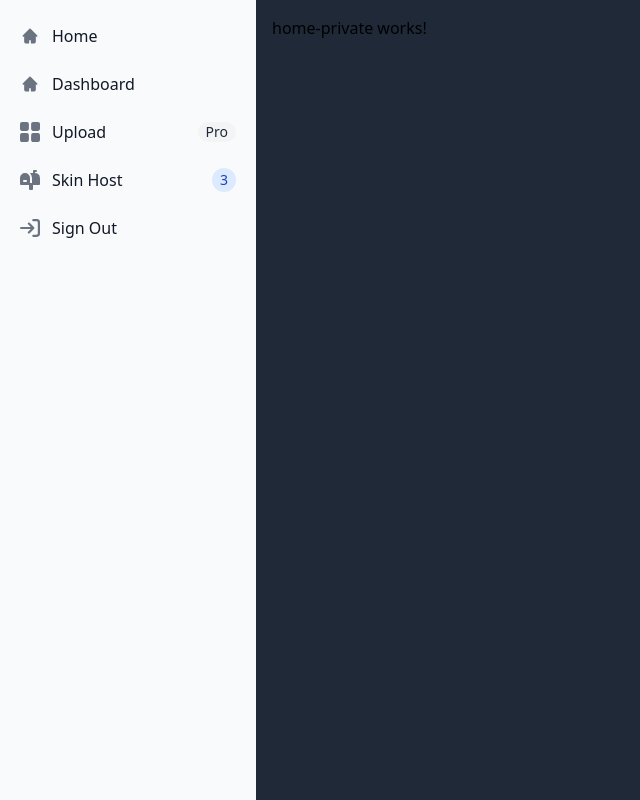
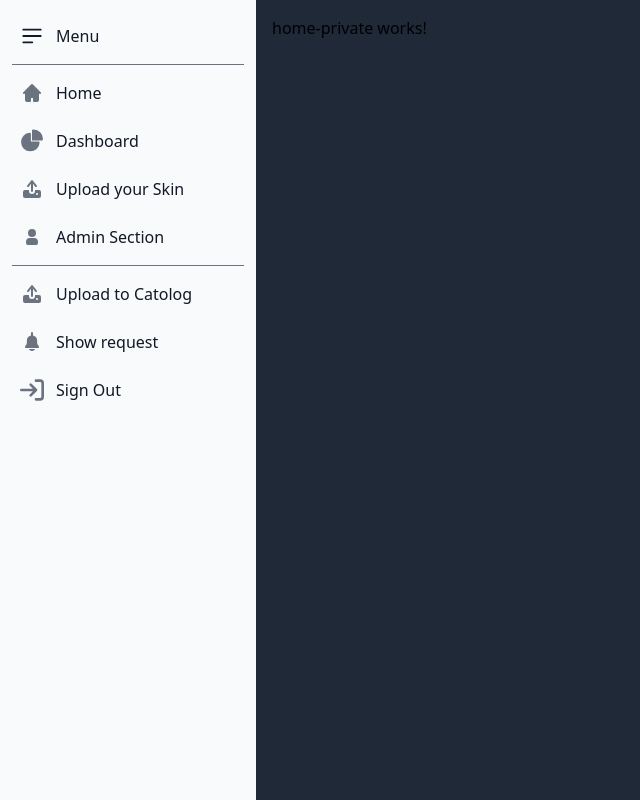
Before and after one commit to xSpartan155x/SpartanSkinHDAPI, an Angular app: page /dashboard in a window 1280 px wide. Shown: the whole page, without its empty margins (0-640 px from the left). Built offline with nearby package versions, Linux system fonts and the light colour scheme.

Commit message:
fixed sidebar

```diff
--- a/src/libs/dashboard/dashboard.component.html
+++ b/src/libs/dashboard/dashboard.component.html
@@ -2,16 +2,23 @@
 <button data-drawer-target="default-sidebar" data-drawer-toggle="default-sidebar" aria-controls="default-sidebar" type="button" class="inline-flex items-center p-2 mt-2 ms-3 text-sm text-gray-500 rounded-lg sm:hidden hover:bg-gray-100 focus:outline-none focus:ring-2 focus:ring-gray-200 dark:text-gray-400 dark:hover:bg-gray-700 dark:focus:ring-gray-600">
    <span class="sr-only">Open sidebar</span>
    <svg class="w-6 h-6" aria-hidden="true" fill="currentColor" viewBox="0 0 20 20" xmlns="http://www.w3.org/2000/svg">
-   <path clip-rule="evenodd" fill-rule="evenodd" d="M2 4.75A.75.75 0 012.75 4h14.5a.75.75 0 010 1.5H2.75A.75.75 0 012 4.75zm0 10.5a.75.75 0 01.75-.75h7.5a.75.75 0 010 1.5h-7.5a.75.75 0 01-.75-.75zM2 10a.75.75 0 01.75-.75h14.5a.75.75 0 010 1.5H2.75A.75.75 0 012 10z"></path>
+      <path clip-rule="evenodd" fill-rule="evenodd" d="M2 4.75A.75.75 0 012.75 4h14.5a.75.75 0 010 1.5H2.75A.75.75 0 012 4.75zm0 10.5a.75.75 0 01.75-.75h7.5a.75.75 0 010 1.5h-7.5a.75.75 0 01-.75-.75zM2 10a.75.75 0 01.75-.75h14.5a.75.75 0 010 1.5H2.75A.75.75 0 012 10z"></path>
    </svg>
 </button>
 
 <aside id="default-sidebar" class="fixed top-0 left-0 z-40 w-64 h-screen transition-transform -translate-x-full sm:translate-x-0" aria-label="Sidebar">
    <div class="h-full px-3 py-4 overflow-y-auto bg-gray-50 dark:bg-gray-800">
       <ul class="space-y-2 font-medium">
+         <div routerLink="/dashboard/skin-host" class="flex items-center p-2 text-gray-900 rounded-lg dark:text-white group">
+            <svg class="shrink-0 w-6 h-6" aria-hidden="true" fill="currentColor" viewBox="0 0 20 20" xmlns="http://www.w3.org/2000/svg">
+               <path clip-rule="evenodd" fill-rule="evenodd" d="M2 4.75A.75.75 0 012.75 4h14.5a.75.75 0 010 1.5H2.75A.75.75 0 012 4.75zm0 10.5a.75.75 0 01.75-.75h7.5a.75.75 0 010 1.5h-7.5a.75.75 0 01-.75-.75zM2 10a.75.75 0 01.75-.75h14.5a.75.75 0 010 1.5H2.75A.75.75 0 012 10z"></path>
+            </svg>
+            <span class="flex-1 ms-3 whitespace-nowrap">Menu</span>
+         </div>
+         <hr class="text-gray-500">
          <li>
             <a routerLink="/" class="flex items-center p-2 text-gray-900 rounded-lg dark:text-white hover:bg-gray-100 dark:hover:bg-gray-700 group">
-               <svg class="shrink-0 w-5 h-5 text-gray-500 transition duration-75 dark:text-gray-400 group-hover:text-gray-900 dark:group-hover:text-white" aria-hidden="true" xmlns="http://www.w3.org/2000/svg" width="24" height="24" fill="currentColor" viewBox="0 0 24 24">
+               <svg class="shrink-0 w-6 h-6 text-gray-500 transition duration-75 dark:text-gray-400 group-hover:text-gray-900 dark:group-hover:text-white" aria-hidden="true" xmlns="http://www.w3.org/2000/svg" width="24" height="24" fill="currentColor" viewBox="0 0 24 24">
                   <path fill-rule="evenodd" d="M11.293 3.293a1 1 0 0 1 1.414 0l6 6 2 2a1 1 0 0 1-1.414 1.414L19 12.414V19a2 2 0 0 1-2 2h-3a1 1 0 0 1-1-1v-3h-2v3a1 1 0 0 1-1 1H7a2 2 0 0 1-2-2v-6.586l-.293.293a1 1 0 0 1-1.414-1.414l2-2 6-6Z" clip-rule="evenodd"/>
                </svg>
                <span class="ms-3">Home</span>
@@ -19,33 +26,47 @@
          </li>
          <li>
             <a routerLink="/dashboard" class="flex items-center p-2 text-gray-900 rounded-lg dark:text-white hover:bg-gray-100 dark:hover:bg-gray-700 group">
-               <svg class="shrink-0 w-5 h-5 text-gray-500 transition duration-75 dark:text-gray-400 group-hover:text-gray-900 dark:group-hover:text-white" aria-hidden="true" xmlns="http://www.w3.org/2000/svg" width="24" height="24" fill="currentColor" viewBox="0 0 24 24">
-                  <path fill-rule="evenodd" d="M11.293 3.293a1 1 0 0 1 1.414 0l6 6 2 2a1 1 0 0 1-1.414 1.414L19 12.414V19a2 2 0 0 1-2 2h-3a1 1 0 0 1-1-1v-3h-2v3a1 1 0 0 1-1 1H7a2 2 0 0 1-2-2v-6.586l-.293.293a1 1 0 0 1-1.414-1.414l2-2 6-6Z" clip-rule="evenodd"/>
+               <svg class="shrink-0 w-6 h-6 text-gray-500 transition duration-75 dark:text-gray-400 group-hover:text-gray-900 dark:group-hover:text-white" aria-hidden="true" xmlns="http://www.w3.org/2000/svg" fill="currentColor" viewBox="0 0 22 21">
+                  <path d="M16.975 11H10V4.025a1 1 0 0 0-1.066-.998 8.5 8.5 0 1 0 9.039 9.039.999.999 0 0 0-1-1.066h.002Z"/>
+                  <path d="M12.5 0c-.157 0-.311.01-.565.027A1 1 0 0 0 11 1.02V10h8.975a1 1 0 0 0 1-.935c.013-.188.028-.374.028-.565A8.51 8.51 0 0 0 12.5 0Z"/>
                </svg>
                <span class="ms-3">Dashboard</span>
             </a>
          </li>
          <li>
             <a routerLink="/dashboard/upload" class="flex items-center p-2 text-gray-900 rounded-lg dark:text-white hover:bg-gray-100 dark:hover:bg-gray-700 group">
-               <svg class="shrink-0 w-5 h-5 text-gray-500 transition duration-75 dark:text-gray-400 group-hover:text-gray-900 dark:group-hover:text-white" aria-hidden="true" xmlns="http://www.w3.org/2000/svg" fill="currentColor" viewBox="0 0 18 18">
-                  <path d="M6.143 0H1.857A1.857 1.857 0 0 0 0 1.857v4.286C0 7.169.831 8 1.857 8h4.286A1.857 1.857 0 0 0 8 6.143V1.857A1.857 1.857 0 0 0 6.143 0Zm10 0h-4.286A1.857 1.857 0 0 0 10 1.857v4.286C10 7.169 10.831 8 11.857 8h4.286A1.857 1.857 0 0 0 18 6.143V1.857A1.857 1.857 0 0 0 16.143 0Zm-10 10H1.857A1.857 1.857 0 0 0 0 11.857v4.286C0 17.169.831 18 1.857 18h4.286A1.857 1.857 0 0 0 8 16.143v-4.286A1.857 1.857 0 0 0 6.143 10Zm10 0h-4.286A1.857 1.857 0 0 0 10 11.857v4.286c0 1.026.831 1.857 1.857 1.857h4.286A1.857 1.857 0 0 0 18 16.143v-4.286A1.857 1.857 0 0 0 16.143 10Z"/>
+               <svg class="shrink-0 w-6 h-6 text-gray-500 transition duration-75 dark:text-gray-400 group-hover:text-gray-900 dark:group-hover:text-white" aria-hidden="true" xmlns="http://www.w3.org/2000/svg" width="24" height="24" fill="currentColor" viewBox="0 0 24 24">
+                  <path fill-rule="evenodd" d="M12 3a1 1 0 0 1 .78.375l4 5a1 1 0 1 1-1.56 1.25L13 6.85V14a1 1 0 1 1-2 0V6.85L8.78 9.626a1 1 0 1 1-1.56-1.25l4-5A1 1 0 0 1 12 3ZM9 14v-1H5a2 2 0 0 0-2 2v4a2 2 0 0 0 2 2h14a2 2 0 0 0 2-2v-4a2 2 0 0 0-2-2h-4v1a3 3 0 1 1-6 0Zm8 2a1 1 0 1 0 0 2h.01a1 1 0 1 0 0-2H17Z" clip-rule="evenodd"/>
                </svg>
-               <span class="flex-1 ms-3 whitespace-nowrap">Upload</span>
-               <span class="inline-flex items-center justify-center px-2 ms-3 text-sm font-medium text-gray-800 bg-gray-100 rounded-full dark:bg-gray-700 dark:text-gray-300">Pro</span>
+               <span class="flex-1 ms-3 whitespace-nowrap">Upload your Skin</span>
             </a>
          </li>
+         <div class="flex items-center p-2 text-gray-900 rounded-lg dark:text-white group">
+            <svg class="shrink-0 w-6 h-6 text-gray-500 transition duration-75 dark:text-gray-400" aria-hidden="true" xmlns="http://www.w3.org/2000/svg" width="24" height="24" fill="currentColor" viewBox="0 0 24 24">
+               <path fill-rule="evenodd" d="M12 4a4 4 0 1 0 0 8 4 4 0 0 0 0-8Zm-2 9a4 4 0 0 0-4 4v1a2 2 0 0 0 2 2h8a2 2 0 0 0 2-2v-1a4 4 0 0 0-4-4h-4Z" clip-rule="evenodd"/>
+            </svg>
+            <span class="flex-1 ms-3 whitespace-nowrap">Admin Section</span>
+         </div>
+         <hr class="text-gray-500">
          <li>
-            <a routerLink="/dashboard/skin-host" class="flex items-center p-2 text-gray-900 rounded-lg dark:text-white hover:bg-gray-100 dark:hover:bg-gray-700 group">
-               <svg class="shrink-0 w-5 h-5 text-gray-500 transition duration-75 dark:text-gray-400 group-hover:text-gray-900 dark:group-hover:text-white" aria-hidden="true" xmlns="http://www.w3.org/2000/svg" fill="currentColor" viewBox="0 0 20 20">
-                  <path d="m17.418 3.623-.018-.008a6.713 6.713 0 0 0-2.4-.569V2h1a1 1 0 1 0 0-2h-2a1 1 0 0 0-1 1v2H9.89A6.977 6.977 0 0 1 12 8v5h-2V8A5 5 0 1 0 0 8v6a1 1 0 0 0 1 1h8v4a1 1 0 0 0 1 1h2a1 1 0 0 0 1-1v-4h6a1 1 0 0 0 1-1V8a5 5 0 0 0-2.582-4.377ZM6 12H4a1 1 0 0 1 0-2h2a1 1 0 0 1 0 2Z"/>
+            <a href="#" class="flex items-center p-2 text-gray-900 rounded-lg dark:text-white hover:bg-gray-100 dark:hover:bg-gray-700 group">
+               <svg class="shrink-0 w-6 h-6 text-gray-500 transition duration-75 dark:text-gray-400 group-hover:text-gray-900 dark:group-hover:text-white" aria-hidden="true" xmlns="http://www.w3.org/2000/svg" width="24" height="24" fill="currentColor" viewBox="0 0 24 24">
+                  <path fill-rule="evenodd" d="M12 3a1 1 0 0 1 .78.375l4 5a1 1 0 1 1-1.56 1.25L13 6.85V14a1 1 0 1 1-2 0V6.85L8.78 9.626a1 1 0 1 1-1.56-1.25l4-5A1 1 0 0 1 12 3ZM9 14v-1H5a2 2 0 0 0-2 2v4a2 2 0 0 0 2 2h14a2 2 0 0 0 2-2v-4a2 2 0 0 0-2-2h-4v1a3 3 0 1 1-6 0Zm8 2a1 1 0 1 0 0 2h.01a1 1 0 1 0 0-2H17Z" clip-rule="evenodd"/>
                </svg>
-               <span class="flex-1 ms-3 whitespace-nowrap">Skin Host</span>
-               <span class="inline-flex items-center justify-center w-3 h-3 p-3 ms-3 text-sm font-medium text-blue-800 bg-blue-100 rounded-full dark:bg-blue-900 dark:text-blue-300">3</span>
+               <span class="flex-1 ms-3 whitespace-nowrap">Upload to Catolog</span>
             </a>
          </li>
          <li>
             <a href="#" class="flex items-center p-2 text-gray-900 rounded-lg dark:text-white hover:bg-gray-100 dark:hover:bg-gray-700 group">
-               <svg class="shrink-0 w-5 h-5 text-gray-500 transition duration-75 dark:text-gray-400 group-hover:text-gray-900 dark:group-hover:text-white" aria-hidden="true" xmlns="http://www.w3.org/2000/svg" fill="none" viewBox="0 0 18 16">
+               <svg class="shrink-0 w-6 h-6 text-gray-500 transition duration-75 dark:text-gray-400 group-hover:text-gray-900 dark:group-hover:text-white" aria-hidden="true" xmlns="http://www.w3.org/2000/svg" width="24" height="24" fill="currentColor" viewBox="0 0 24 24">
+                  <path d="M17.133 12.632v-1.8a5.406 5.406 0 0 0-4.154-5.262.955.955 0 0 0 .021-.106V3.1a1 1 0 0 0-2 0v2.364a.955.955 0 0 0 .021.106 5.406 5.406 0 0 0-4.154 5.262v1.8C6.867 15.018 5 15.614 5 16.807 5 17.4 5 18 5.538 18h12.924C19 18 19 17.4 19 16.807c0-1.193-1.867-1.789-1.867-4.175ZM8.823 19a3.453 3.453 0 0 0 6.354 0H8.823Z"/>
+               </svg>
+               <span class="flex-1 ms-3 whitespace-nowrap">Show request</span>
+            </a>
+         </li>
+         <li>
+            <a href="#" class="flex items-center p-2 text-gray-900 rounded-lg dark:text-white hover:bg-gray-100 dark:hover:bg-gray-700 group">
+               <svg class="shrink-0 w-6 h-6 text-gray-500 transition duration-75 dark:text-gray-400 group-hover:text-gray-900 dark:group-hover:text-white" aria-hidden="true" xmlns="http://www.w3.org/2000/svg" fill="none" viewBox="0 0 18 16">
                   <path stroke="currentColor" stroke-linecap="round" stroke-linejoin="round" stroke-width="2" d="M1 8h11m0 0L8 4m4 4-4 4m4-11h3a2 2 0 0 1 2 2v10a2 2 0 0 1-2 2h-3"/>
                </svg>
                <span class="flex-1 ms-3 whitespace-nowrap">Sign Out</span>
```
